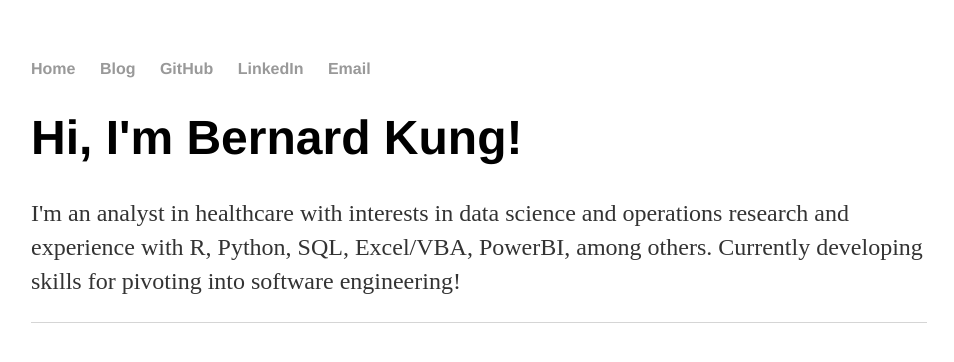
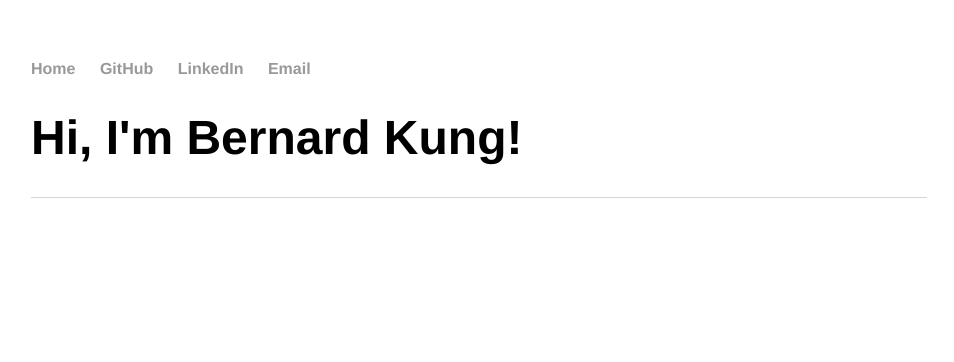
Before and after one commit to bernardkung/bernardkung.github.io, a Jekyll site: the page built from index.html, in a window 1280 px wide. Shown: the top 362 px of the page, without its empty margins (161-1115 px from the left). Built offline with Jekyll 4.4.1, drawn with Linux system fonts in a browser that asks for light colours.

Commit message:
reducing

```diff
--- a/_layouts/default.html
+++ b/_layouts/default.html
@@ -11,7 +11,6 @@
 			<nav>
           <ul>
               <li><a href="/">Home</a></li>
-              <li><a href="/blog">Blog</a></li>
               <li><a href="https://github.com/bernardkung/">GitHub</a></li>
               <li><a href="https://www.linkedin.com/in/bkung/">LinkedIn</a></li>
               <li><a href="mailto: bpkung+github.redirect@gmail.com">Email</a></li>
--- a/index.html
+++ b/index.html
@@ -4,6 +4,5 @@ title: Bernard Kung
 ---
 <div class="blurb">
     <h1>Hi, I'm Bernard Kung!</h1>
-<p>I'm an analyst in healthcare with interests in data science and operations research and experience with R, Python, SQL, Excel/VBA, PowerBI, among others.
-  Currently developing skills for pivoting into software engineering!</p>
+<p></p>
 </div><!-- /.blurb -->
```
